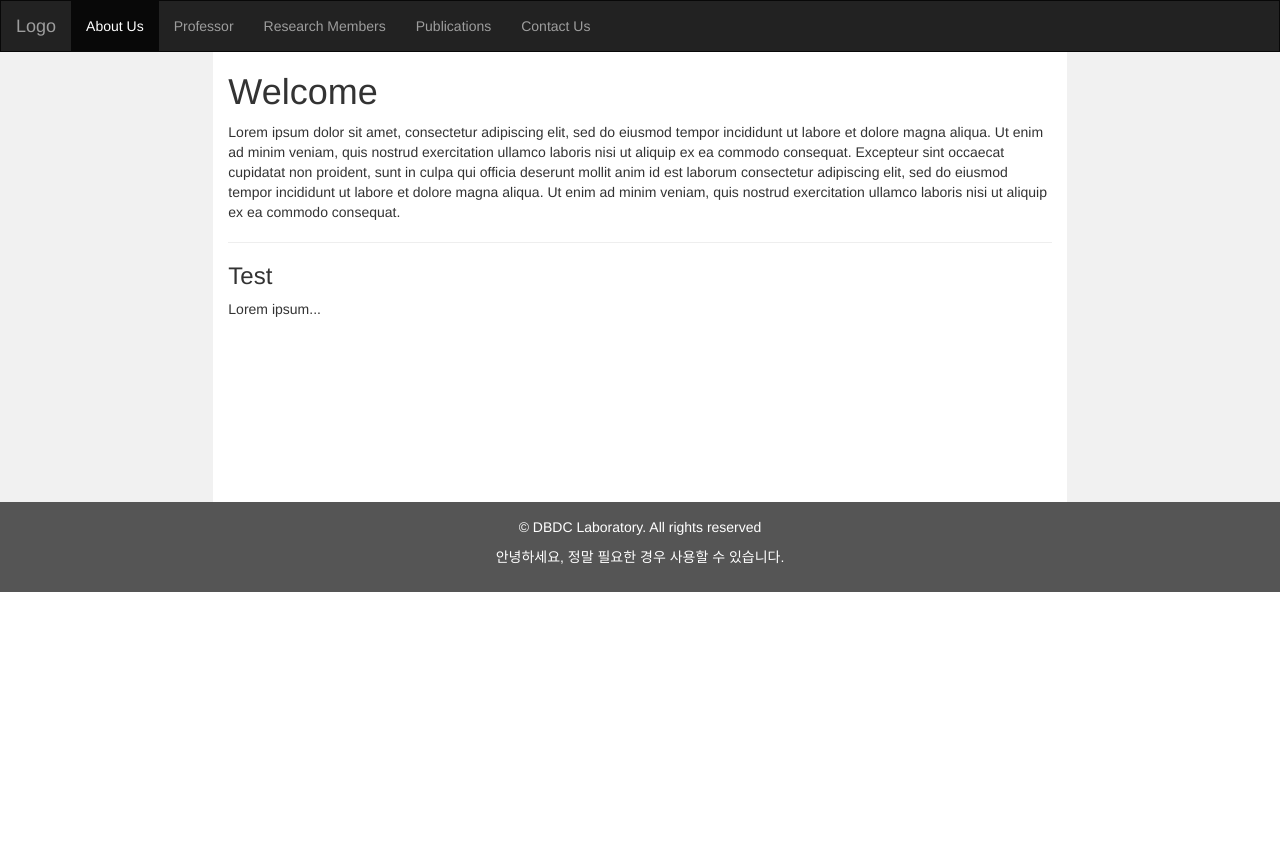
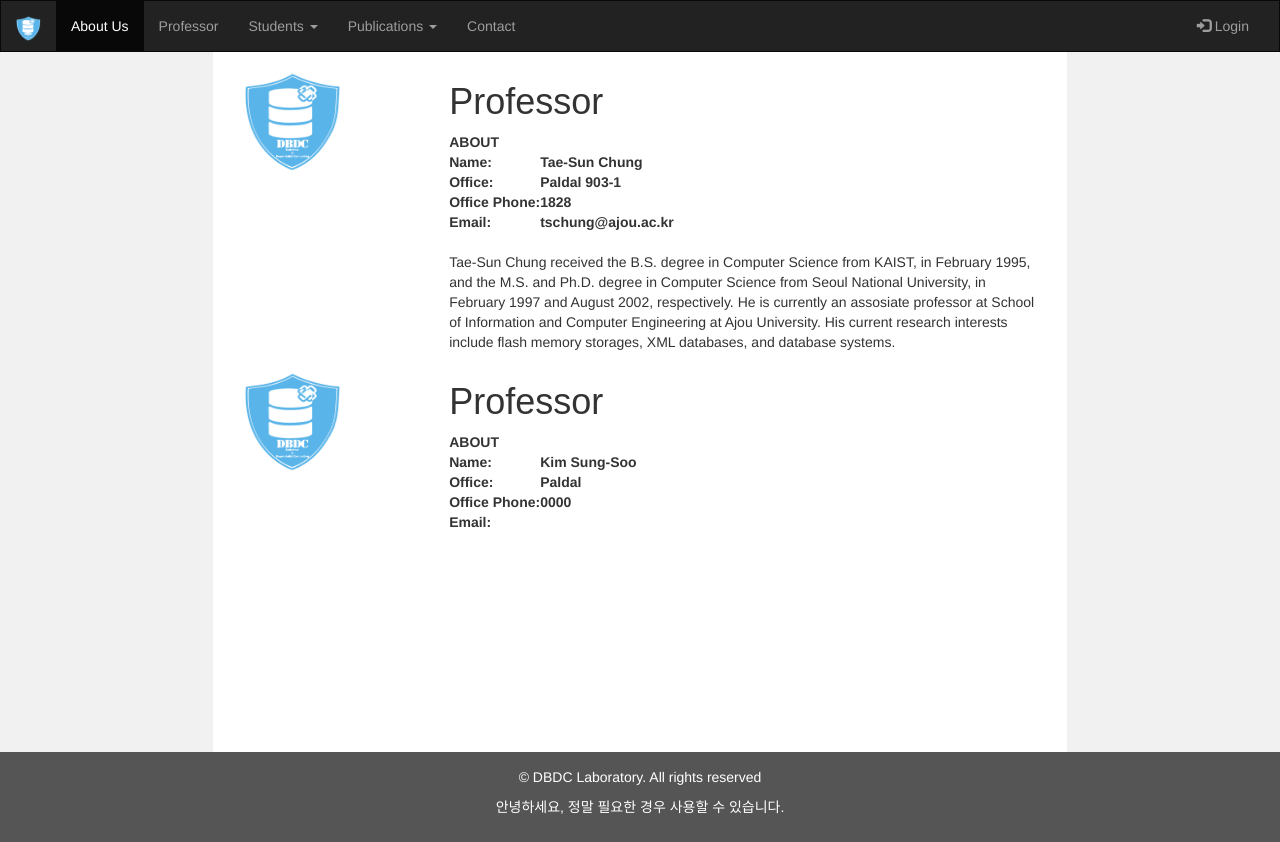
Before and after one commit to aavash1/dbdc, a PHP site: page /index.php?Professor in a window 1280 px wide. Before the commit the page ends 592 px from the top, so only its background shows below. Run offline with PHP 8.4, Linux system fonts and the light colour scheme; lists and menus that the app fills with data are empty.

Commit message:
design completed

```diff
--- a/dbdc/includes/content-professors.php
+++ b/dbdc/includes/content-professors.php
@@ -3,15 +3,82 @@
     <div class="col-sm-2 sidenav">
 
     </div>
-    <div class="col-sm-8 text-left">
-      <h1>Welcome</h1>
-      <p>Lorem ipsum dolor sit amet, consectetur adipiscing elit, sed do eiusmod tempor incididunt ut labore et dolore magna aliqua. Ut enim ad minim veniam, quis nostrud exercitation ullamco laboris nisi ut aliquip ex ea commodo consequat. Excepteur sint occaecat cupidatat non proident, sunt in culpa qui officia deserunt mollit anim id est laborum consectetur adipiscing elit, sed do eiusmod tempor incididunt ut labore et dolore magna aliqua. Ut enim ad minim veniam, quis nostrud exercitation ullamco laboris nisi ut aliquip ex ea commodo consequat.</p>
-      <hr>
-      <h3>Test</h3>
-      <p>Lorem ipsum...</p>
+    <div class="col-sm-8 text-left" style="padding-top: 10px;">
+        <div class="col-sm-3" style=" height: 300px; padding-top: 10px;"><img src="img/dbdclogo.png" alt="image" style="display:table-cell; vertical-align:middle; text-align:center; position:absolute; height: 100px; width: 100px;">
+        </div>
+
+        <div class="col-sm-9" style="height:300px;">
+            <h1 style="font-family: Arial; font-style: bold;">Professor</h1>
+            <table>
+                <thead><th>ABOUT</th></thead>
+                <tbody>
+                    <table>
+                        <thead>
+                            <th>Name:   </th>
+                            <th>  Tae-Sun Chung</th>
+                        </thead>
+                        <thead>
+                            <th>Office:   </th>
+                            <th>  Paldal 903-1</th>
+                        </thead>
+                        <thead>
+                            <th>Office Phone:   </th>
+                            <th>  1828</th>
+                        </thead>
+                         <thead>
+                            <th>Email:   </th>
+                            <th>  tschung@ajou.ac.kr</th>
+                        </thead>
+                    </table>
+                    <br>
+                    <p>Tae-Sun Chung received the B.S. degree in Computer Science from KAIST, in February 1995, and the M.S. and Ph.D. degree in Computer Science from Seoul National University, in February 1997 and August 2002, respectively. He is currently an assosiate professor at School of Information and Computer Engineering at Ajou University. His current research interests include flash memory storages, XML databases, and database systems. </p>
+
+                </tbody>
+            </table>
+
+        </div>
+         <div class="col-sm-3" style=" height: 300px; padding-top: 10px;"><img src="img/dbdclogo.png" alt="image" style="display:table-cell; vertical-align:middle; text-align:center; position:absolute; height: 100px; width: 100px;">
+        </div>
+
+         <div class="col-sm-9" style="height:300px;">
+            <h1 style="font-family: Arial; font-style: bold;">Professor</h1>
+            <table>
+                <thead><th>ABOUT</th></thead>
+                <tbody>
+                    <table>
+                        <thead>
+                            <th>Name:   </th>
+                            <th>  Kim Sung-Soo</th>
+                        </thead>
+                        <thead>
+                            <th>Office:   </th>
+                            <th>  Paldal</th>
+                        </thead>
+                        <thead>
+                            <th>Office Phone:   </th>
+                            <th>  0000</th>
+                        </thead>
+                         <thead>
+                            <th>Email:   </th>
+                            <th>  </th>
+                        </thead>
+                    </table>
+                    <br>
+                   <!--  <p>Tae-Sun Chung received the B.S. degree in Computer Science from KAIST, in February 1995, and the M.S. and Ph.D. degree in Computer Science from Seoul National University, in February 1997 and August 2002, respectively. He is currently an assosiate professor at School of Information and Computer Engineering at Ajou University. His current research interests include flash memory storages, XML databases, and database systems. </p> -->
+
+                </tbody>
+            </table>
+
+        </div>
+
+
+
+
+
+
     </div>
     <div class="col-sm-2 sidenav">
 
     </div>
-  </div>
 </div>
+</div>
--- /dev/null
+++ b/dbdc/includes/footer.php
@@ -0,0 +1,5 @@
+<footer class="container-fluid text-center">
+  <p>&copy DBDC Laboratory. All rights reserved</p>
+  <p>안녕하세요, 정말 필요한 경우 사용할 수 있습니다.</p>
+
+</footer>
--- a/dbdc/includes/login.inc.php
+++ b/dbdc/includes/login.inc.php
@@ -39,7 +39,7 @@ if(isset($_POST['submit'])){
 				else{
 					//Login the user here
 					$_SESSION['u_id']=$row['user_id'];
-					$_SESSION['u_uid']=$row['uname'];
+					$_SESSION['u_uid']=$row['user_uid'];
 					header("Location: ../index.php?login=success");
 					exit();
 
--- a/dbdc/index.php
+++ b/dbdc/index.php
@@ -19,7 +19,7 @@ session_start();
   }
 
   /* Set height of the grid so .sidenav can be 100% (adjust as needed) */
-  .row.content {height: 450px}
+  .row.content {height: 700px;}
 
   /* Set gray background color and 100% height */
   .sidenav {
@@ -55,44 +55,57 @@ session_start();
         <span class="icon-bar"></span>
         <span class="icon-bar"></span>
       </button> -->
-      <a class="navbar-brand" href="index.php">Logo</a>
+      <a class="navbar-brand" href="index.php"><img class="img-responsive2" src="img/dbdclogo.png" alt="LOGO" style="height:25px; width:25px;"></a>
     </div>
     <div class="collapse navbar-collapse" id="myNavbar">
       <?php
 
-      if(isset($_SESSION['u_id'])){
+      if(isset($_SESSION['u_id'])||isset($_SESSION['u_uid'])){
         echo'
         <form>
         <form action="includes/logout.inc.php" method="POST">
-        <button type="submit" name="submit"><span class="glyphicon glyphicon-log-out"> Logout</button>
+        <button type="submit" name="submit">Logout</button>
         </form>';
       }
       else{
         echo'<ul class="nav navbar-nav">
         <li class="active"><a href="index.php?About">About Us</a></li>
         <li><a href="index.php?Professor">Professor</a></li>
-        <li><a href="index.php?Research">Research Members</a></li>
-        <li><a href="index.php?Publications">Publications</a></li>
-        <li><a href="index.php?Contact">Contact Us</a></li>
+        <li class="dropdown">
+                <a href="#lala" class="dropdown-toggle" data-toggle="dropdown" >
+                   Students
+                   <b class="caret"></b>
+                </a>
+                <ul class="dropdown-menu" role="listbox">
+                   <li><a href="index.php?current" role="option">Current Students</a></li>
+                   <li class="divider"></li>
+                   <li><a href="index.php?alumni" role="option">Alumnis</a></li>
 
-        </ul>';
+                </ul>
+             </li>
+
+             <li class="dropdown">
+                <a href="#lala" class="dropdown-toggle" data-toggle="dropdown" >
+                  Publications
+                   <b class="caret"></b>
+                </a>
+                <ul class="dropdown-menu" role="listbox">
+                   <li><a href="index.php?conference" role="option">Conference Papers</a></li>
+                   <li class="divider"></li>
+                   <li><a href="index.php?journal" role="option">Journal Papers</a></li>
+
+                </ul>
+             </li>
+
+        <li><a href="index.php?Contact">Contact</a></li>
+
+
+        </ul>
+        <ul class="nav navbar-nav navbar-right">
+        <li><a href="index.php?login"><span class="glyphicon glyphicon-log-in"></span> Login</a></li>
+      </ul>';
       }
       ?>
-
-
-
-<!--
-      <ul class="nav navbar-nav">
-        <li class="active"><a href="index.php?About">About Us</a></li>
-        <li><a href="index.php?Professor">Professor</a></li>
-        <li><a href="index.php?Research">Research Members</a></li>
-        <li><a href="index.php?Publications">Publications</a></li>
-        <li><a href="index.php?Contact">Contact Us</a></li>
-
-      </ul>
-      <ul class="nav navbar-nav navbar-right">
-        <li><a href="index.php?login"><span class="glyphicon glyphicon-log-in"></span> Login</a></li>
-      </ul> -->
     </div>
   </div>
 </nav>
@@ -113,16 +126,28 @@ else if(isset($_GET['Contact'])){
 else if(isset($_GET['login'])){
   include 'includes/login.php';
 }
+else if(isset($_GET['current'])){
+  include 'includes/currentstudent.php';
+}
+else if(isset($_GET['alumni'])){
+  include 'includes/alumni.php';
+}
+else if(isset($_GET['conference'])){
+  include 'includes/conferencep.php';
+}
+else if(isset($_GET['journal'])){
+  include 'includes/journalp.php';
+}
 else{
 	include 'includes/content-aboutus.php';
 }
 ?>
 
-<footer class="container-fluid text-center">
-  <p>&copy DBDC Laboratory. All rights reserved</p>
-  <p>안녕하세요, 정말 필요한 경우 사용할 수 있습니다.</p>
+ <?php
+include 'includes/footer.php';
 
-</footer>
+
+?>
 
 </body>
 </html>
```
Also changed, not shown: dbdc/includes/adminHome.php (+7 -3 lines), dbdc/includes/alumni.php (added, +68 -0 lines), dbdc/includes/conferencep.php (added, +68 -0 lines), dbdc/includes/currentstudent.php (added, +68 -0 lines), dbdc/includes/journalp.php (added, +39 -0 lines), dbdc/img/dbdclogo.png (added).
